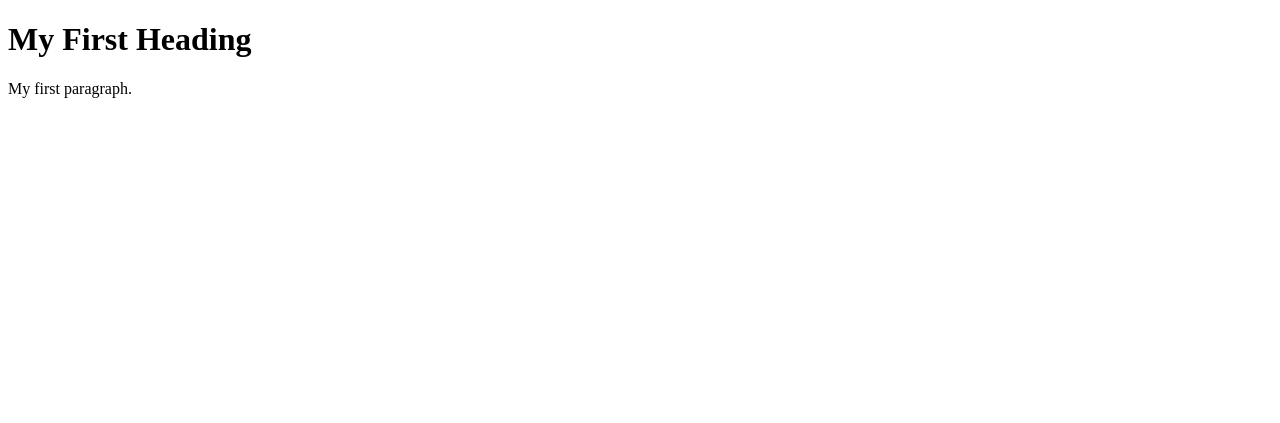
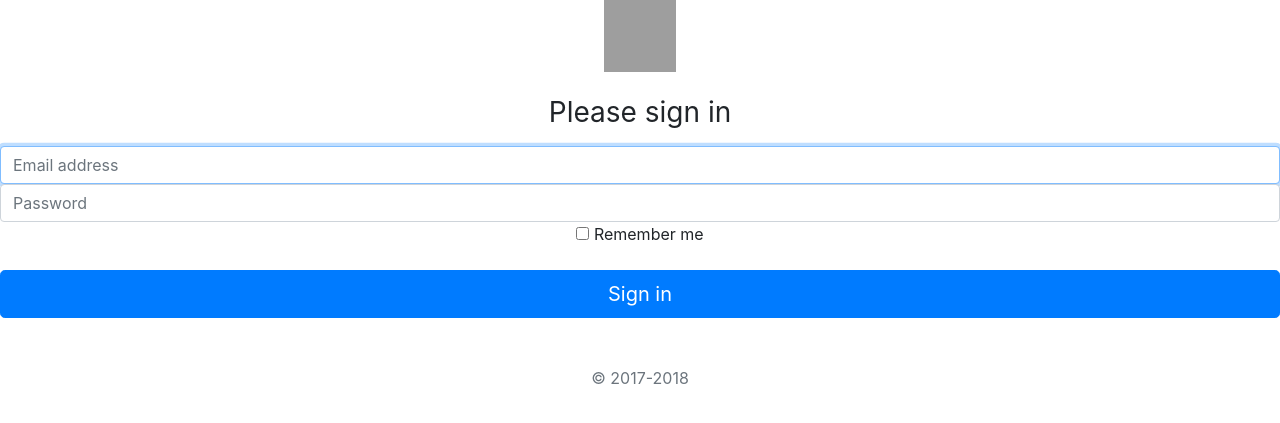
Before and after one commit to sky-clo/clo, a Spring Boot app: page /demo.html in a window 1280 px wide. Shown: the top 423 px of the page. Run offline with Spring Boot 4, Linux system fonts and the light colour scheme; grey boxes are pictures that could not be loaded.

Commit message:
Added a nicer example of a HTML

```diff
--- a/server/src/main/resources/static/demo.html
+++ b/server/src/main/resources/static/demo.html
@@ -1,9 +1,41 @@
-<!DOCTYPE html>
-<html>
-<body>
 
-<h1>My First Heading</h1>
-<p>My first paragraph.</p>
+<!doctype html>
+<html lang="en">
+  <head>
+   <link rel="stylesheet" href="https://stackpath.bootstrapcdn.com/bootstrap/4.5.2/css/bootstrap.min.css" integrity="sha384-JcKb8q3iqJ61gNV9KGb8thSsNjpSL0n8PARn9HuZOnIxN0hoP+VmmDGMN5t9UJ0Z" crossorigin="anonymous">
+	<script src="https://code.jquery.com/jquery-3.5.1.slim.min.js" integrity="sha384-DfXdz2htPH0lsSSs5nCTpuj/zy4C+OGpamoFVy38MVBnE+IbbVYUew+OrCXaRkfj" crossorigin="anonymous"></script>
+	<script src="https://cdn.jsdelivr.net/npm/popper.js@1.16.1/dist/umd/popper.min.js" integrity="sha384-9/reFTGAW83EW2RDu2S0VKaIzap3H66lZH81PoYlFhbGU+6BZp6G7niu735Sk7lN" crossorigin="anonymous"></script>
+	<script src="https://stackpath.bootstrapcdn.com/bootstrap/4.5.2/js/bootstrap.min.js" integrity="sha384-B4gt1jrGC7Jh4AgTPSdUtOBvfO8shuf57BaghqFfPlYxofvL8/KUEfYiJOMMV+rV" crossorigin="anonymous"></script>
+    <!-- Custom styles for this template -->
+    <link href="signin.css" rel="stylesheet">
+    <meta charset="utf-8">
+    <meta name="viewport" content="width=device-width, initial-scale=1, shrink-to-fit=no">
+    <meta name="description" content="">
+    <meta name="author" content="">
+    <link rel="icon" href="/docs/4.0/assets/img/favicons/favicon.ico">
 
-</body>
+    <title>Signin Template for Bootstrap</title>
+
+    <link rel="canonical" href="https://getbootstrap.com/docs/4.0/examples/sign-in/">
+
+    <!-- Bootstrap core CSS -->
+  </head>
+
+  <body class="text-center">
+    <form class="form-signin">
+      <img class="mb-4" src="https://getbootstrap.com/docs/4.0/assets/brand/bootstrap-solid.svg" alt="" width="72" height="72">
+      <h1 class="h3 mb-3 font-weight-normal">Please sign in</h1>
+      <label for="inputEmail" class="sr-only">Email address</label>
+      <input type="email" id="inputEmail" class="form-control" placeholder="Email address" required autofocus>
+      <label for="inputPassword" class="sr-only">Password</label>
+      <input type="password" id="inputPassword" class="form-control" placeholder="Password" required>
+      <div class="checkbox mb-3">
+        <label>
+          <input type="checkbox" value="remember-me"> Remember me
+        </label>
+      </div>
+      <button class="btn btn-lg btn-primary btn-block" type="submit">Sign in</button>
+      <p class="mt-5 mb-3 text-muted">&copy; 2017-2018</p>
+    </form>
+  </body>
 </html>
```
